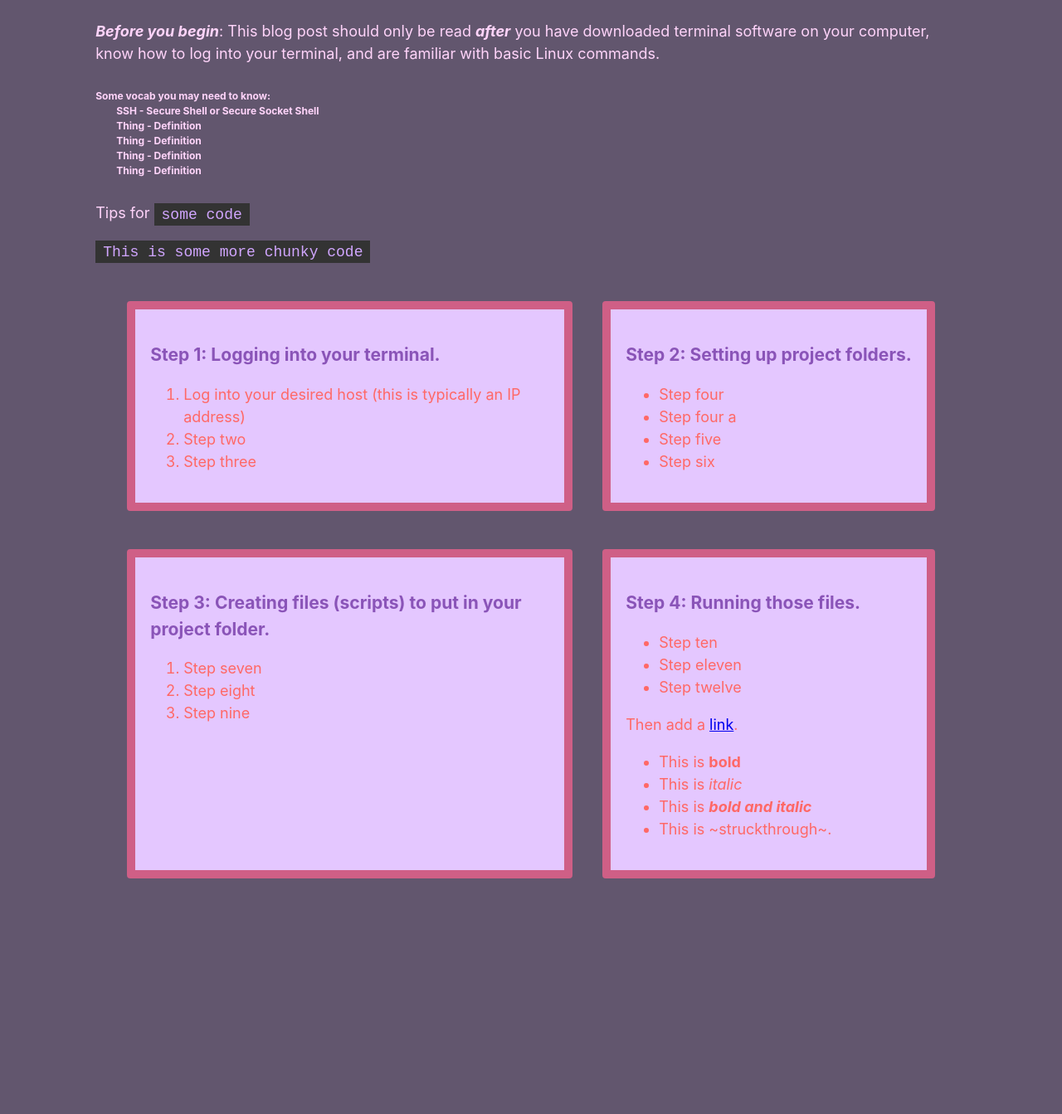
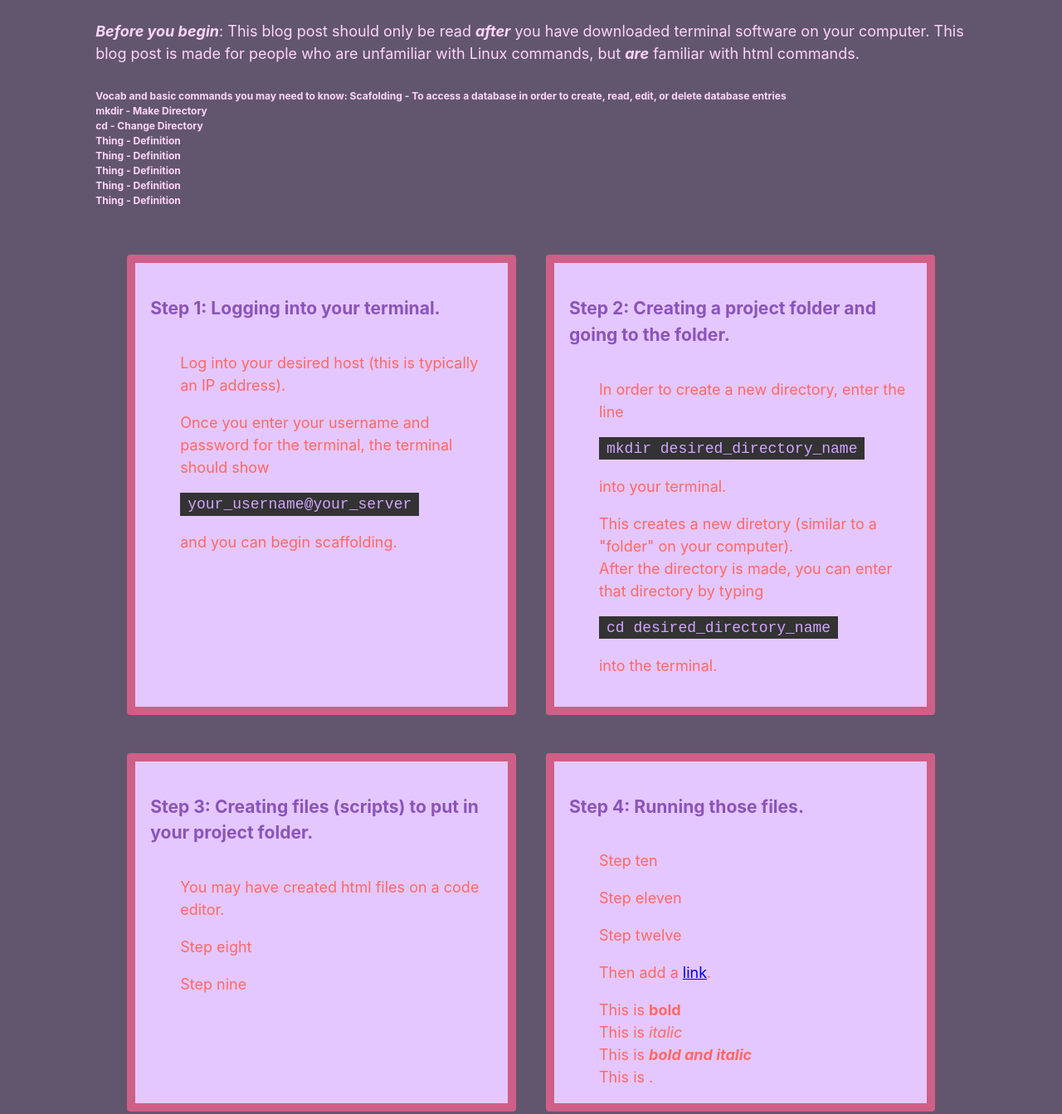
Before and after one commit to PaytanDouglas/blog-post-one, a plain HTML site: page index.html in a window 1280 px wide. Shown: the part 200-1543 px from the top of the page at 83% size. Before the commit the page ends 1305 px from the top, so only its background shows below. Drawn offline with Linux system fonts and the light colour scheme.

Commit message:
edited steps to be more accurate. added more definitions

```diff
--- a/index.html
+++ b/index.html
@@ -12,71 +12,71 @@
       h6 p {margin-left: 25px;}
       p:first-child {padding-top:0; margin-top:0;}
       img {width:100%; height:auto;}
-      .grid-container {padding:10px; margin:10px; display: grid; grid-row-gap: 10px; grid-template-areas:
-        "one two" "three four";
+      .grid-container {padding:10px; margin:10px; display: grid; grid-row-gap: 10px; grid-template-columns:1fr; column-width: 50%;
       }
       .one, .two, .three, .four {color:#FF6866;}
-      @media (max-width:1000px) {.grid-container {grid-template-areas: "one" "two" "three" "four";}}
+      #cont {margin-top: 2em; margin-left: 2em;}
+      @media (min-width:768px) {.grid-container {grid-template-columns: repeat(1, 1fr);}}
+      @media (min-width:990px) {.grid-container {grid-template-columns: repeat(2, 1fr);}}
     </style>
   </head>
   <body>
     <h1>Scafolding a project on a remote server using SSH and the command line interface.</h1>
     <h6>This post is going to teach you how to create a project with multiple files on a remote server. You should read this blog post if you have a remote server you can access, files you want to start on that server, and are at least somewhat comfortable with SSH and the command line.</h6>
-    <p><strong><em>Before you begin</em></strong>: This blog post should only be read <strong><em>after</em></strong> you have downloaded terminal software on your computer, know how to log into your terminal, and are familiar with basic Linux commands.</p>
-    <h6>Some vocab you may need to know:
-      <p>SSH - Secure Shell or Secure Socket Shell<br>
+
+    <p><strong><em>Before you begin</em></strong>: This blog post should only be read <strong><em>after</em></strong> you have downloaded terminal software on your computer. This blog post is made for people who are unfamiliar with Linux commands, but <strong><em>are</em></strong> familiar with html commands.</p>
+    <h6>Vocab and basic commands you may need to know:
+      Scafolding - To access a database in order to create, read, edit, or delete database entries<br>
+      mkdir - Make Directory<br>
+      cd - Change Directory<br>
+      Thing - Definition<br>
       Thing - Definition<br>
       Thing - Definition<br>
       Thing - Definition<br>
       Thing - Definition<br>
       </p>
     </h6>
-    <p>Tips for <code>some code</code></p>
-    <pre><code>This is some more chunky code</code></pre>
 
     <div class="grid-container">
       <div class="one step">
         <h3>Step 1: Logging into your terminal.</h3>
-        <ol>
-          <li>Log into your desired host (this is typically an IP address)</li>
-          <li>Step two</li>
-          <li>Step three</li>
-        </ol>
+        <div id="cont">
+          <p>Log into your desired host (this is typically an IP address).</p>
+          <p>Once you enter your username and password for the terminal, the terminal should show <pre><code>your_username@your_server</code></pre> and you can begin scaffolding.</p>
+        </div>
       </div>
 
       <div class="two step">
-        <h3 id="step-2-doing-something-else-">Step 2: Setting up project folders.</h3>
-        <ul>
-          <li>Step four</li>
-          <li>Step four a</li>
-          <li>Step five</li>
-          <li>Step six</li>
-        </ul>
+        <h3>Step 2: Creating a project folder and going to the folder.</h3>
+        <div id="cont">
+          <p>In order to create a new directory, enter the line <pre><code>mkdir desired_directory_name</code></pre> into your terminal.</p>
+
+          <p>This creates a new diretory (similar to a "folder" on your computer).<br/>
+          After the directory is made, you can enter that directory by typing <pre><code>cd desired_directory_name</code></pre> into the terminal.</p>
+        </div>
       </div>
 
       <div class="three step">
-        <h3 id="step-3-doing-another-thing-">Step 3: Creating files (scripts) to put in your project folder.</h3>
-        <ol>
-          <li>Step seven</li>
-          <li>Step eight</li>
-          <li>Step nine</li>
-        </ol>
+        <h3>Step 3: Creating files (scripts) to put in your project folder.</h3>
+        <div id="cont">
+          <p>You may have created html files on a code editor.</p>
+          <p>Step eight</p>
+          <p>Step nine</p>
+        </div>
       </div>
 
       <div class="four step">
-        <h3 id="step-4-doing-the-almost-dones-">Step 4: Running those files.</h3>
-        <ul>
-          <li>Step ten</li>
-          <li>Step eleven</li>
-          <li>Step twelve</li>
-        </ul>
-        <p>Then add a <a href="https://google.com">link</a>.</p>
-        <ul>
-          <li>This is <strong>bold</strong></li>
-          <li>This is <em>italic</em></li>
-          <li>This is <strong><em>bold and italic</em></strong></li>
-          <li>This is ~struckthrough~.</li>
-        </ul>
+        <h3>Step 4: Running those files.</h3>
+        <div id="cont">
+          <p>Step ten</p>
+          <p>Step eleven</p>
+          <p>Step twelve</p>
+          <p>Then add a <a href="https://google.com">link</a>.</p>
+          This is <strong>bold</strong><br/>
+          This is <em>italic</em><br/>
+          This is <strong><em>bold and italic</em></strong><br/>
+          This is .</li>
+        </div>
       </div>
 
     </div><!--End Grid-->
```
